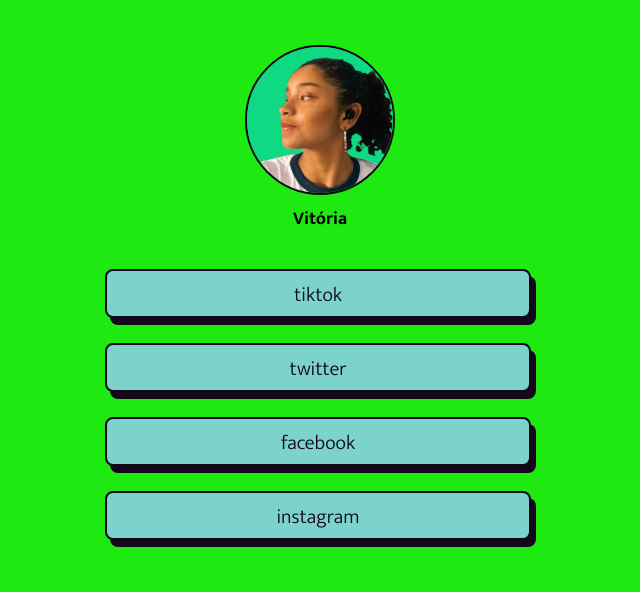
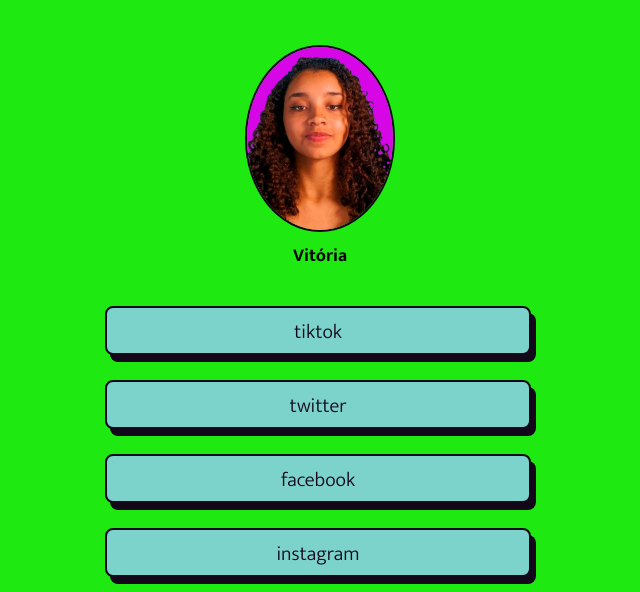
Before and after one commit to justariana/vitoria-link-tree, a plain HTML site: page index.html in a window 1280 px wide. Shown: the top 592 px of the page, without its empty margins (320-960 px from the left). Drawn offline with Linux system fonts and the light colour scheme.

Commit message:
alteração da foto de perfil

```diff
--- a/index.html
+++ b/index.html
@@ -9,7 +9,7 @@
 </head>
 <body>
     <div id="profile">
-        <img src="assets/imagens/vitória-fundo-aqua.png" alt="foto-perfil">
+        <img src="assets/imagens/vitória-fundoroxo.jpg" alt="foto-perfil">
     </div>
     <div id="user">
         <span>Vitória</span>
```
Also changed, not shown: assets/imagens/vitória-fundo-aqua.png (deleted), assets/imagens/vitória-fundoroxo.jpg (added).
